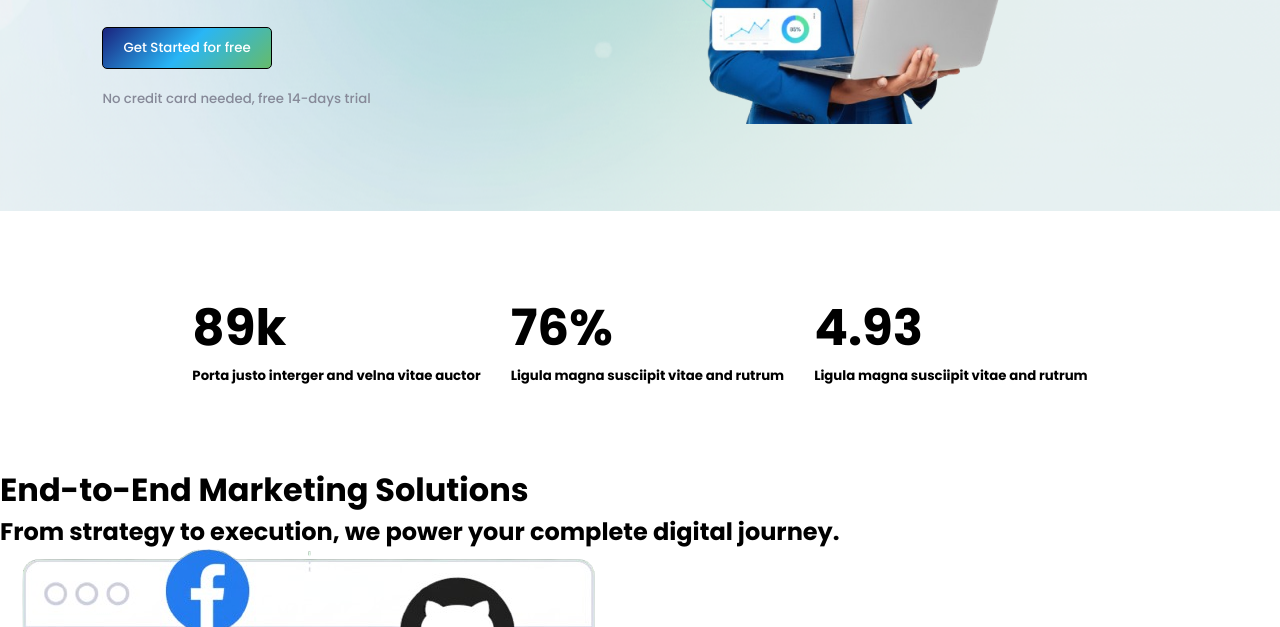
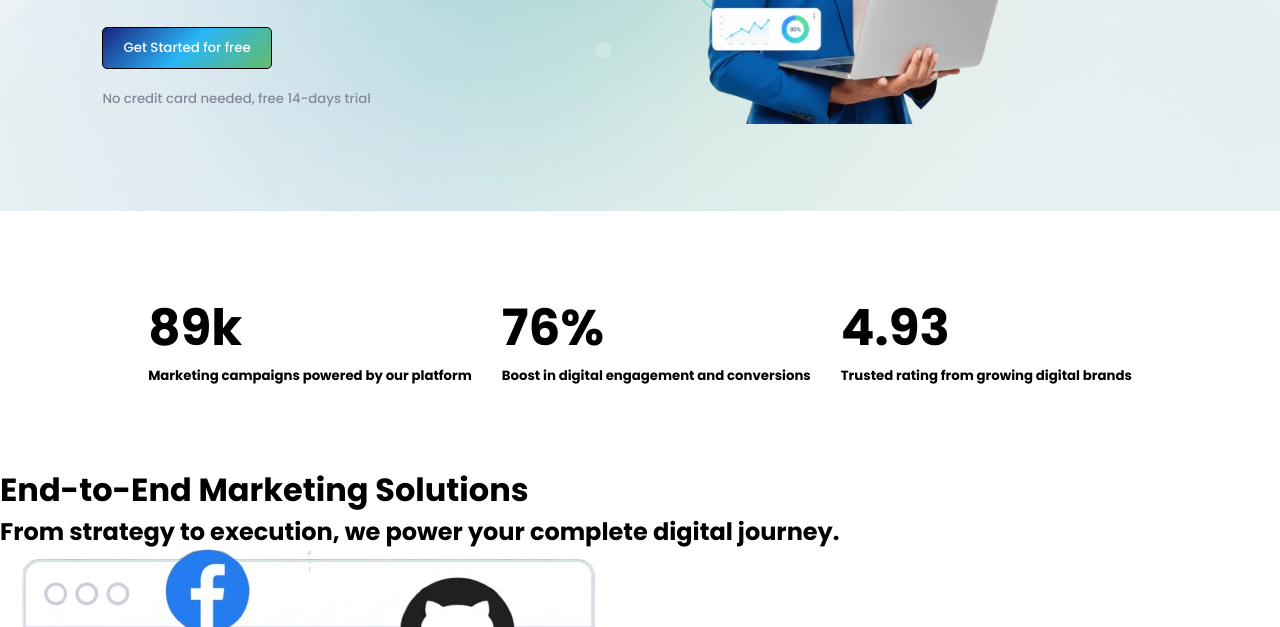
Before and after one commit to Abhis1605/MarkZen, a plain HTML site: page markzen.html in a window 1280 px wide. Shown: the part 473-1100 px from the top of the page. Drawn offline with Linux system fonts and the light colour scheme.

Commit message:
fixed: text for score

```diff
--- a/markzen.html
+++ b/markzen.html
@@ -56,15 +56,15 @@
       <div class="score">
         <div class="box">
           <h1 id="project">89k</h1>
-          <h5>Porta justo interger and velna vitae auctor</h5>
+          <h5>Marketing campaigns powered by our platform</h5>
         </div>
         <div class="box">
           <h1>76%</h1>
-          <h5>Ligula magna susciipit vitae and rutrum</h5>
+          <h5>Boost in digital engagement and conversions</h5>
         </div>
         <div class="box">
           <h1>4.93</h1>
-          <h5>Ligula magna susciipit vitae and rutrum</h5>
+          <h5>Trusted rating from growing digital brands</h5>
         </div>
       </div>
     </div>
```
